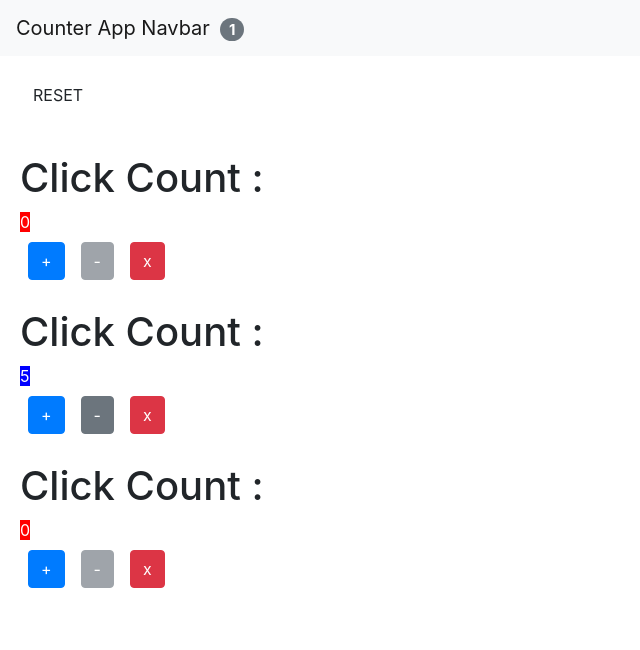
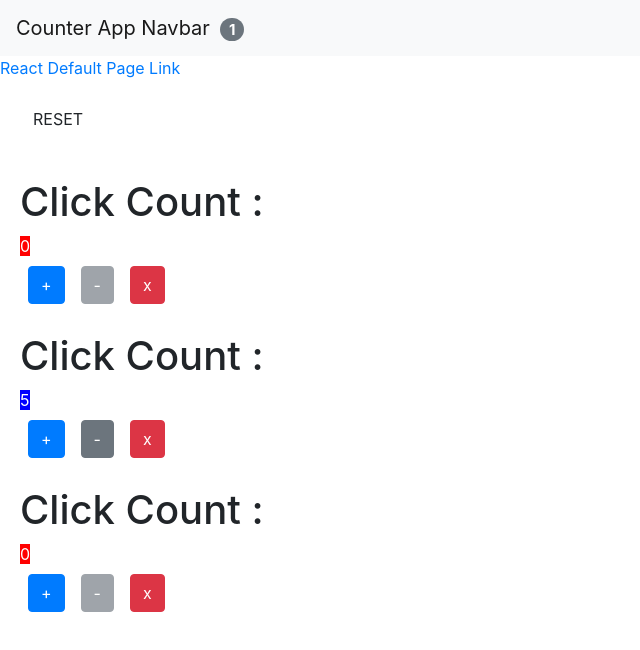
Before and after one commit to donpelumos/first-react-app, a React (Create React App) app: page / in a window 1280 px wide. Shown: the top 650 px of the page, without its empty margins (0-640 px from the left). Built offline with nearby package versions, Linux system fonts and the light colour scheme.

Commit message:
implemented routing

```diff
--- a/package.json
+++ b/package.json
@@ -9,6 +9,7 @@
     "bootstrap": "^4.1.1",
     "react": "^16.13.1",
     "react-dom": "^16.13.1",
+    "react-router-dom": "^4.3.1",
     "react-scripts": "3.4.1"
   },
   "scripts": {
--- a/src/components/CounterComponent.jsx
+++ b/src/components/CounterComponent.jsx
@@ -18,7 +18,7 @@ class Counter extends Component {
     console.log(prevState);
   }
 
-  componentWillUnmount() {
+  UNSAFE_componentWillUnmount() {
     console.log("Component Unmounted");
   }
 
--- a/src/components/RootComponent.jsx
+++ b/src/components/RootComponent.jsx
@@ -1,6 +1,8 @@
 import React, { Component } from "react";
 import NavbarComponent from "./NavbarComponent";
 import CounterListComponent from "./CounterListComponent";
+import { Route, Switch, Link } from "react-router-dom";
+import App from "./../App";
 
 class RootComponent extends Component {
   state = {
@@ -13,11 +15,20 @@ class RootComponent extends Component {
   render() {
     return (
       <React.Fragment>
+        <Switch>
+          <Route path="/app" component={App} />
+          <Route
+            path="/"
+            render={() => (
+              <div>
                 <NavbarComponent
                   componentCount={
-            this.state.counters.filter((counter) => counter.value > 0).length
+                    this.state.counters.filter((counter) => counter.value > 0)
+                      .length
                   }
                 />
+                <Link to="/app">React Default Page Link</Link>
+                <br />
                 <CounterListComponent
                   counters={this.state.counters}
                   onReset={this.performReset}
@@ -25,6 +36,10 @@ class RootComponent extends Component {
                   onDecrement={this.decrementCounter}
                   onDelete={this.deleteCounter}
                 />
+              </div>
+            )}
+          />
+        </Switch>
       </React.Fragment>
     );
   }
--- a/src/index.js
+++ b/src/index.js
@@ -5,11 +5,12 @@ import App from "./App";
 import "bootstrap/dist/css/bootstrap.css";
 import * as serviceWorker from "./serviceWorker";
 import RootComponent from "./components/RootComponent";
+import { BrowserRouter } from "react-router-dom";
 
 ReactDOM.render(
-  <React.StrictMode>
+  <BrowserRouter>
     <RootComponent />
-  </React.StrictMode>,
+  </BrowserRouter>,
   document.getElementById("root")
 );
 
```
Also changed, not shown: 1 other file (tests, documents, lock files or other folders). Lines whose indentation alone changed are shown as unchanged.
